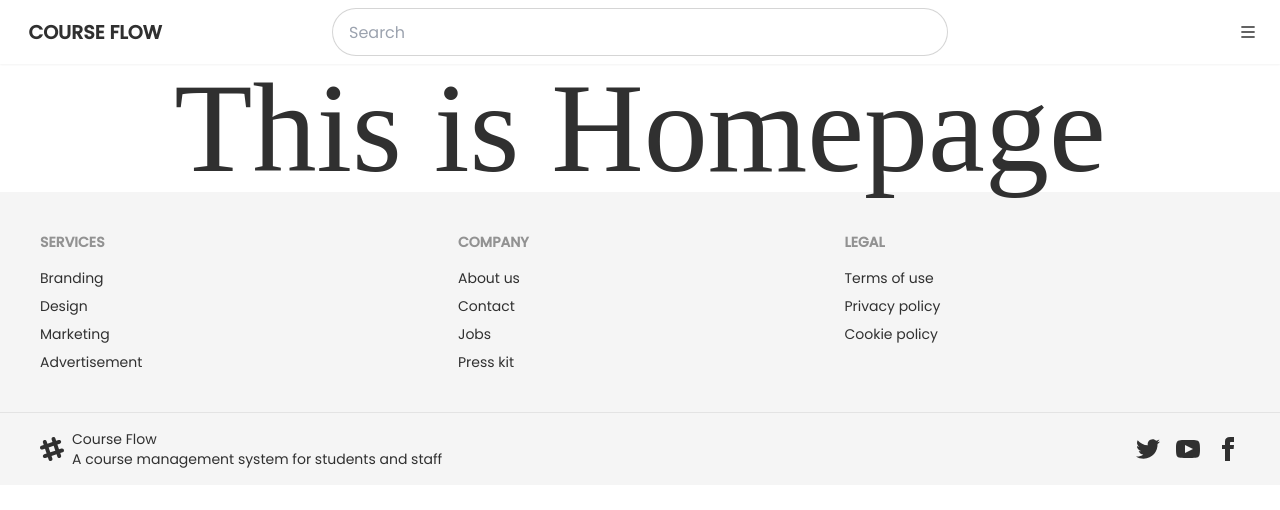
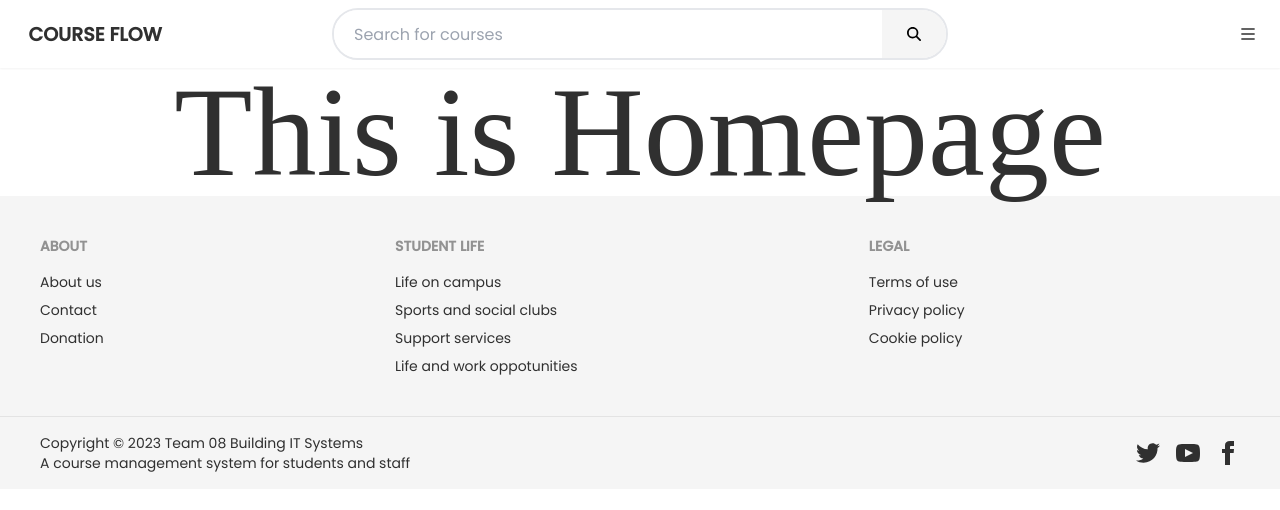
Before and after one commit to ThaiHoangDang/course-flow, a React (Create React App) app: page / in a window 1280 px wide. Shown: the top 510 px of the page. Built offline with nearby package versions, Linux system fonts and the light colour scheme; a web font is replaced by a local one.

Commit message:
adjust navbar and footer

```diff
--- a/package.json
+++ b/package.json
@@ -37,6 +37,7 @@
     ]
   },
   "devDependencies": {
+    "@babel/plugin-proposal-private-property-in-object": "^7.21.11",
     "daisyui": "^3.9.4",
     "tailwindcss": "^3.3.5"
   }
--- a/src/components/Footer.jsx
+++ b/src/components/Footer.jsx
@@ -5,18 +5,17 @@ export default function Footer() {
 		<div>
 			<footer className="footer p-10 bg-base-200 text-base-content">
 				<nav>
-					<header className="footer-title">Services</header>
-					<Link className="link link-hover">Branding</Link>
-					<Link className="link link-hover">Design</Link>
-					<Link className="link link-hover">Marketing</Link>
-					<Link className="link link-hover">Advertisement</Link>
+					<header className="footer-title">About</header>
+					<Link className="link link-hover">About us</Link>
+					<Link className="link link-hover">Contact</Link>
+					<Link className="link link-hover">Donation</Link>
 				</nav>
 				<nav>
-					<header className="footer-title">Company</header>
-					<Link className="link link-hover">About us</Link>
-					<Link className="link link-hover">Contact</Link>
-					<Link className="link link-hover">Jobs</Link>
-					<Link className="link link-hover">Press kit</Link>
+					<header className="footer-title">Student Life</header>
+					<Link className="link link-hover">Life on campus</Link>
+					<Link className="link link-hover">Sports and social clubs</Link>
+					<Link className="link link-hover">Support services</Link>
+					<Link className="link link-hover">Life and work oppotunities</Link>
 				</nav>
 				<nav>
 					<header className="footer-title">Legal</header>
@@ -27,8 +26,7 @@ export default function Footer() {
 			</footer>
 			<footer className="footer px-10 py-4 border-t bg-base-200 text-base-content border-base-300">
 				<aside className="items-center grid-flow-col">
-					<svg width="24" height="24" viewBox="0 0 24 24" xmlns="http://www.w3.org/2000/svg" fillRule="evenodd" clipRule="evenodd" className="fill-current"><path d="M22.672 15.226l-2.432.811.841 2.515c.33 1.019-.209 2.127-1.23 2.456-1.15.325-2.148-.321-2.463-1.226l-.84-2.518-5.013 1.677.84 2.517c.391 1.203-.434 2.542-1.831 2.542-.88 0-1.601-.564-1.86-1.314l-.842-2.516-2.431.809c-1.135.328-2.145-.317-2.463-1.229-.329-1.018.211-2.127 1.231-2.456l2.432-.809-1.621-4.823-2.432.808c-1.355.384-2.558-.59-2.558-1.839 0-.817.509-1.582 1.327-1.846l2.433-.809-.842-2.515c-.33-1.02.211-2.129 1.232-2.458 1.02-.329 2.13.209 2.461 1.229l.842 2.515 5.011-1.677-.839-2.517c-.403-1.238.484-2.553 1.843-2.553.819 0 1.585.509 1.85 1.326l.841 2.517 2.431-.81c1.02-.33 2.131.211 2.461 1.229.332 1.018-.21 2.126-1.23 2.456l-2.433.809 1.622 4.823 2.433-.809c1.242-.401 2.557.484 2.557 1.838 0 .819-.51 1.583-1.328 1.847m-8.992-6.428l-5.01 1.675 1.619 4.828 5.011-1.674-1.62-4.829z"></path></svg>
-					<p>Course Flow <br/>A course management system for students and staff</p>
+					<p>Copyright © 2023 Team 08 Building IT Systems<br/>A course management system for students and staff</p>
 				</aside>
 				<nav className="md:place-self-center md:justify-self-end">
 					<div className="grid grid-flow-col gap-4">
--- a/src/components/Header.jsx
+++ b/src/components/Header.jsx
@@ -3,20 +3,24 @@ import { Link } from "react-router-dom";
 export default function Header() {
 	return (
 		<div className="navbar shadow-sm flex gap-2">
-			<div className="basis-3/12">
-				<Link className="btn btn-ghost text-xl hidden md:flex">Course Flow</Link>
-				<Link className="btn btn-ghost text-xl md:hidden">CF</Link>
+			<div className="basis-2/12 md:basis-3/12">
+				<Link to="/" className="btn btn-ghost text-xl hidden md:flex">Course Flow</Link>
+				<Link to="/" className="btn btn-ghost text-xl md:hidden">CF</Link>
 			</div>
-			<div className="form-control flex-1">
-				<input type="text" placeholder="Search" className="input input-bordered w-full rounded-full"/>
+			<div className="flex-1">
+				<div className="w-full flex border-2 rounded-full">
+					<input type="text" placeholder="Search for courses" className="w-full rounded-full h-12 px-5  focus:outline-none"/>
+					<button className="btn w-16 rounded-r-full"><svg xmlns="http://www.w3.org/2000/svg" height="1em" viewBox="0 0 512 512"><path d="M416 208c0 45.9-14.9 88.3-40 122.7L502.6 457.4c12.5 12.5 12.5 32.8 0 45.3s-32.8 12.5-45.3 0L330.7 376c-34.4 25.2-76.8 40-122.7 40C93.1 416 0 322.9 0 208S93.1 0 208 0S416 93.1 416 208zM208 352a144 144 0 1 0 0-288 144 144 0 1 0 0 288z"/></svg></button>
+				</div>
 			</div>
-			<div className="dropdown dropdown-end basis-3/12 flex">
+			<div className="dropdown dropdown-end basis-2/12 md:basis-3/12 flex">
 				<div className="ml-auto">
 					<button tabIndex={0} className="btn btn-square btn-ghost">
 						<svg fill="none" viewBox="0 0 24 24" className="inline-block w-5 h-5 stroke-current"><path strokeLinejoin="round" strokeWidth="2" d="M4 6h16M4 12h16M4 18h16"></path></svg>
 					</button>
 					<ul tabIndex={0} className="mt-3 z-[1] p-2 shadow menu menu-sm dropdown-content bg-base-100 rounded-box w-40">
-						<li><Link className="h-10 p-3">Profile</Link></li>
+						<li><Link to="/profile" className="h-10 p-3">Profile</Link></li>
+						<li><Link to="/courses-list" className="h-10 p-3">Courses List</Link></li>
 						<li><Link className="h-10 p-3">Settings</Link></li>
 						<li><Link className="h-10 p-3">Logout</Link></li>
 					</ul>
```
Also changed, not shown: 1 other file (tests, documents, lock files or other folders).
